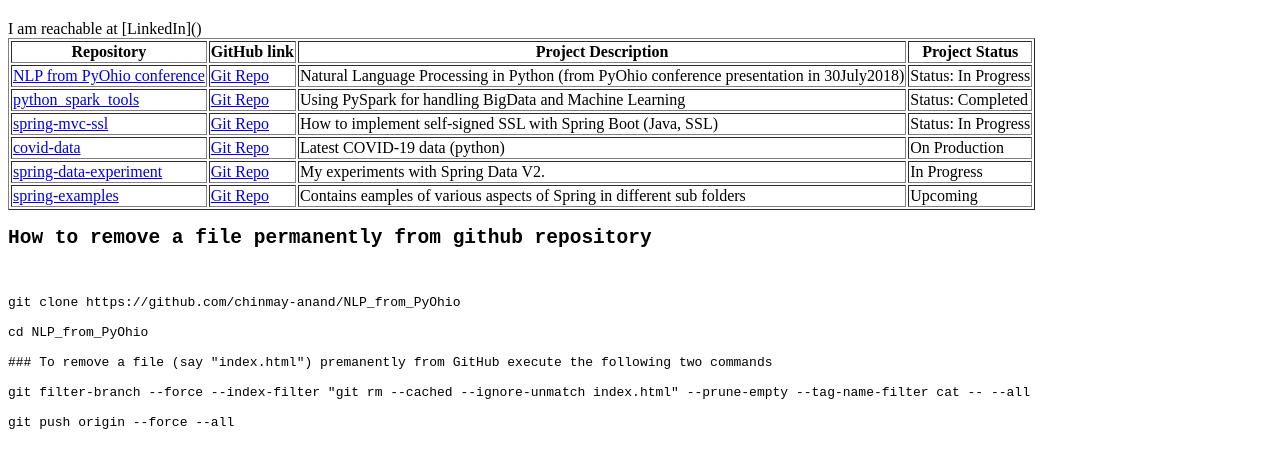
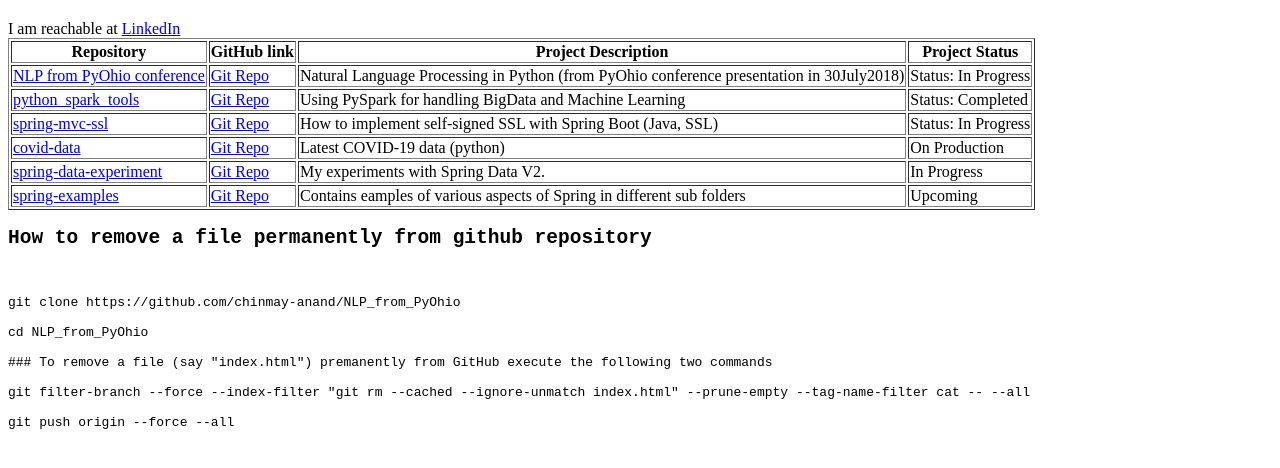
Before and after one commit to chinmay-anand/chinmay-anand.github.io, a plain HTML site: page index.html in a window 1280 px wide. Shown: the part 46-514 px from the top of the page. Drawn offline with Linux system fonts and the light colour scheme.

Commit message:
Update index.html

```diff
--- a/index.html
+++ b/index.html
@@ -1,5 +1,5 @@
 <h1>Welcome to homepage of Chinmay's github repository</h1>
-I am reachable at [LinkedIn](<https://www.linkedin.com/in/chinmay-anand-a952622/>)
+I am reachable at <a href="https://www.linkedin.com/in/chinmay-anand-a952622/">LinkedIn</a>
 
 <table border="1">
 <tr><th>Repository</th><th>GitHub link</th><th>Project Description</th><th>Project Status</th>
```
